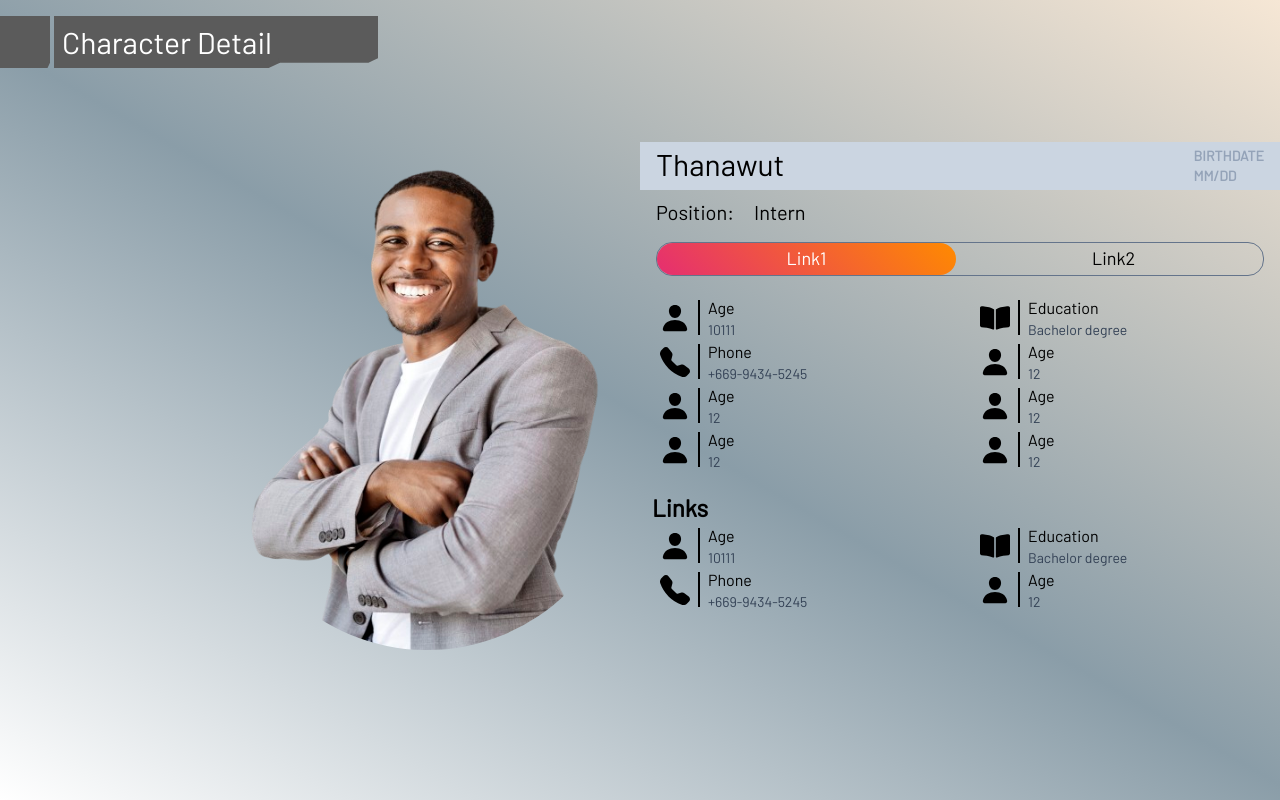
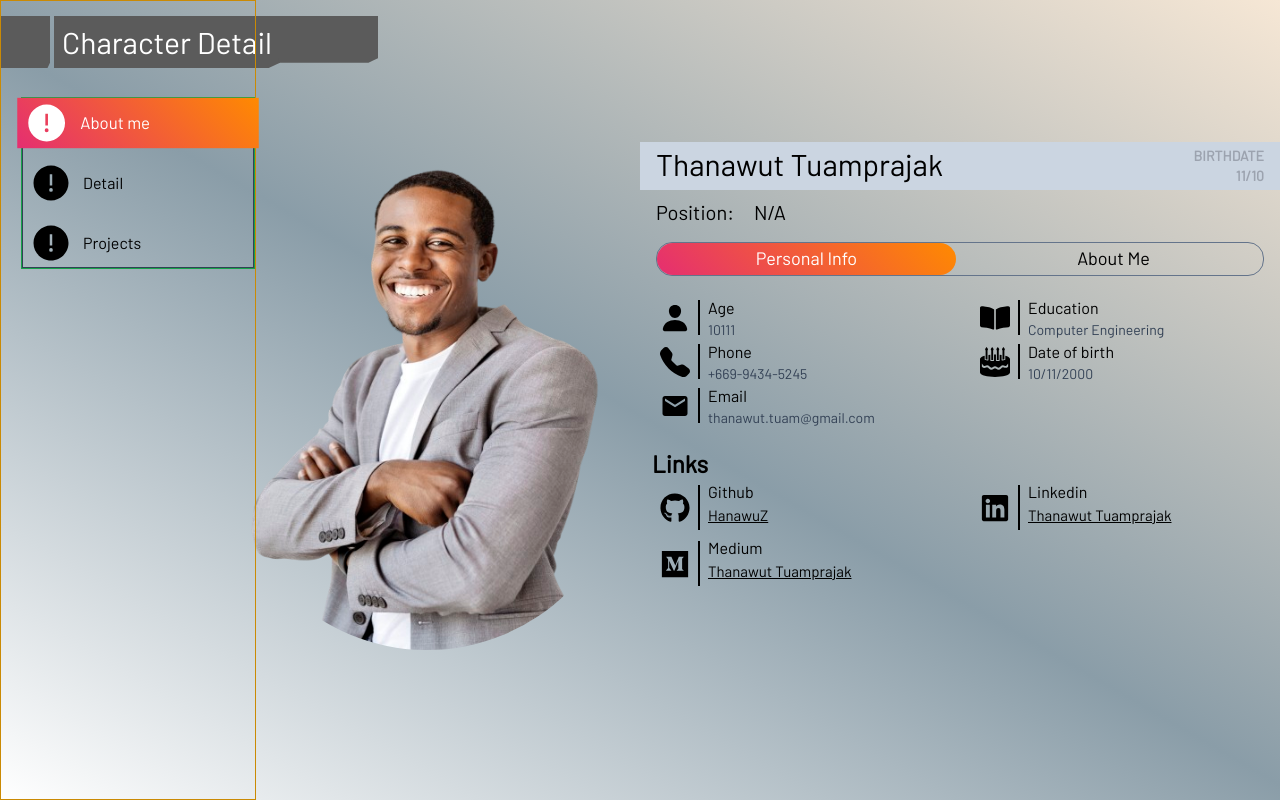
Before and after one commit to HanawuZ/hanawuz-profile-page-v2, a Next.js app: page / in a window 1280 px wide. Built offline with nearby package versions, Linux system fonts and the light colour scheme.

Commit message:
feat: edit detail apge

```diff
--- a/src/components/SidebarMenu/SidebarMenu.tsx
+++ b/src/components/SidebarMenu/SidebarMenu.tsx
@@ -10,8 +10,8 @@ const SidebarMenu = () => {
   const pathname = usePathname();
   const { screenWidth } = useProfileContext();
   return (
-    <div className={`ps-5 absolute w-full h-lvh border border-blue-500`}>
-      <div className='grid grid-cols-5 w-full h-lvh border border-slate-700' style={{zIndex:""}}>
+    <>
+      <div className={`border border-yellow-600 ps-5 w-1/5 absolute h-lvh`}>
         <div className='border border-green-600 mt-24'>
           <div className={`grid gap-y-3 border border-slate-700`}>
             <Link href="/" className={`${screenWidth > 900 ? '' : 'grid justify-center'} ${styles.sidebarMenu}`}>
@@ -43,21 +43,6 @@ const SidebarMenu = () => {
 
               </div>
             </Link>
-            <Link href="/experiences" className={`${screenWidth > 900 ? '' : 'grid justify-center'} ${styles.sidebarMenu}`}>
-              <div
-                className={`py-1 px-2 flex items-center`}
-                style={{
-                  background: pathname === '/experiences' ? 'linear-gradient(45deg, #e52e71, #ff8a00)' : '',
-                  transform: pathname === '/experiences' ? 'scale(1.05)' : '',
-                  color: pathname === '/experiences' ? 'white' : '',
-                  transition: '0.2s',
-                }}
-              >
-                <AiFillExclamationCircle size={40} />
-                <div className={`ms-3 flex items-center ${styles.sidebarMenuLabel}`}>Experiences</div>
-
-              </div>
-            </Link>
             <Link href="/projects" className={`${screenWidth > 900 ? '' : 'grid justify-center'} ${styles.sidebarMenu}`}>
               <div
                 className={`py-1 px-2 flex items-center`}
@@ -74,14 +59,12 @@ const SidebarMenu = () => {
             </Link>
           </div>
         </div>
-        <div className='col-span-4 border border-green-600'
-        style={{
-          zIndex:"-1"
-        }}></div>
       </div>
       {/*
-      <div className="min-[768px]:ms-20 h-lvh bg-blue-500 flex items-center">
-        <div className={`grid gap-y-3`}>
+    <div className={`ps-5 absolute w-full h-lvh`}>
+      <div className='grid grid-cols-5 w-full h-lvh' style={{ zIndex: "" }}>
+        <div className='border border-green-600 mt-24'>
+          <div className={`grid gap-y-3 border border-slate-700`}>
             <Link href="/" className={`${screenWidth > 900 ? '' : 'grid justify-center'} ${styles.sidebarMenu}`}>
               <div
                 className={`py-1 px-2 flex items-center`}
@@ -111,21 +94,6 @@ const SidebarMenu = () => {
 
               </div>
             </Link>
-          <Link href="/experiences" className={`${screenWidth > 900 ? '' : 'grid justify-center'} ${styles.sidebarMenu}`}>
-            <div
-              className={`py-1 px-2 flex items-center`}
-              style={{
-                background: pathname === '/experiences' ? 'linear-gradient(45deg, #e52e71, #ff8a00)' : '',
-                transform: pathname === '/experiences' ? 'scale(1.05)' : '',
-                color: pathname === '/experiences' ? 'white' : '',
-                transition: '0.2s',
-              }}
-            >
-              <AiFillExclamationCircle size={40} />
-              <div className={`ms-3 flex items-center ${styles.sidebarMenuLabel}`}>Experiences</div>
-
-            </div>
-          </Link>
             <Link href="/projects" className={`${screenWidth > 900 ? '' : 'grid justify-center'} ${styles.sidebarMenu}`}>
               <div
                 className={`py-1 px-2 flex items-center`}
@@ -141,8 +109,17 @@ const SidebarMenu = () => {
               </div>
             </Link>
           </div>
-      </div> */}
         </div>
+        <div className='col-span-4 border border-green-600'
+          style={{
+            zIndex: "-1"
+          }}>
+
+        </div>
+      </div>
+    </div>
+    */}
+    </>
   );
 };
 
--- a/src/pages/_app.tsx
+++ b/src/pages/_app.tsx
@@ -25,7 +25,7 @@ function Layout({ Component, pageProps }: any) {
   return (
     <>
       <Header />
-      {/* {screenWidth >= 768 && <SidebarMenu />} */}
+      {screenWidth >= 768 && <SidebarMenu />}
       <Component {...pageProps} />
     </>
   )
--- a/src/pages/detail/index.tsx
+++ b/src/pages/detail/index.tsx
@@ -1,5 +1,4 @@
-
-
+import styles from "./styles.module.css"
 
 const Detail = () => {
   return (
@@ -9,6 +8,25 @@ const Detail = () => {
         <div className="overflow-y-auto md:max-h-[80vh] md:px-10 px-5 border border-slate-700 w-full grid justify-self-center md:col-span-5">
           <div className="my-5">
             <text className="text-3xl"> Skills </text>
+            <div className="border md:px-20 lg:px-32 py-10 mt-3 gap-x-10 gap-y-3 grid lg:grid-cols-3 md:grid-cols-2">
+              <div className={`py-8 border border-blue-500 grid justify-center ${styles.skillCard}`}>
+                <img width="96" height="96" src="https://img.icons8.com/color/96/python--v1.png" alt="python--v1" />
+                <div className="border text-center text-xl"> Grid </div>
+              </div>
+              <div className={`py-8 border border-blue-500 grid justify-center ${styles.skillCard}`}>
+                <img width="96" height="96" src="https://img.icons8.com/color/96/python--v1.png" alt="python--v1" />
+                <div className="border text-center text-xl"> Grid </div>
+              </div>
+              <div className={`py-8 border border-blue-500 grid justify-center ${styles.skillCard}`}>
+                <img width="96" height="96" src="https://img.icons8.com/color/96/python--v1.png" alt="python--v1" />
+                <div className="border text-center text-xl"> Grid </div>
+              </div>
+              <div className={`py-8 border border-blue-500 grid justify-center ${styles.skillCard}`}>
+                <img width="96" height="96" src="https://img.icons8.com/color/96/python--v1.png" alt="python--v1" />
+                <div className="border text-center text-xl"> Grid </div>
+              </div>
+            </div>
+            {/*
             <div className="mt-3">
               <text className="text-xl"> Front-end development</text>
               <div className="ml-5">
@@ -59,9 +77,10 @@ const Detail = () => {
 
               </div>
             </div>
+            */}
           </div>
 
-          <div className="my-5">
+          {/* <div className="my-5">
             <text className="text-3xl"> Work Experiences</text>
             <div className="mt-3">
               <div className="border border-slate-700">
@@ -105,7 +124,7 @@ const Detail = () => {
                 </ul>
               </div>
             </div>
-          </div>
+          </div> */}
         </div>
       </div>
     </div>
--- /dev/null
+++ b/src/pages/detail/styles.module.css
@@ -0,0 +1,41 @@
+.skillCard {
+    margin-left: 3rem;
+    margin-right: 3rem;
+}
+
+@media (min-width:321px) and (max-width: 472px) {
+    .skillCard {
+        margin-left: 5rem;
+        margin-right: 5rem;
+    }
+}
+
+/* Media between 472px and 1024px */
+@media (min-width: 472px) and (max-width: 672px) {
+    .skillCard {
+        margin-left: 8rem;
+        margin-right: 8rem;
+    }
+}
+
+@media (min-width: 672px) and (max-width: 768px) {
+    .skillCard {
+        margin-left: 9rem;
+        margin-right: 9rem;
+    }
+}
+
+@media (min-width: 768px) and (max-width: 1025px) {
+    .skillCard {
+        margin-left: 0.3rem;
+        margin-right: 0.3rem;
+    }
+}
+
+@media (min-width: 1024px) {
+    .skillCard {
+        margin-left: 0.1rem;
+        margin-right: 0.1rem;
+    }
+
+}
--- a/src/pages/index.tsx
+++ b/src/pages/index.tsx
@@ -1,9 +1,14 @@
-import Image from "next/image";
 import { IoPerson } from "react-icons/io5";
 import { FaBookOpen } from "react-icons/fa";
-import { BsFillTelephoneFill } from "react-icons/bs";
+import { BsFillTelephoneFill, BsFillCake2Fill } from "react-icons/bs";
+import { MdEmail } from "react-icons/md";
+import { FaGithub, FaLinkedin, FaMedium } from "react-icons/fa";
+
+
+
 import { useState } from "react";
 import { useProfileContext } from "@/context/ProfileContext";
+import Image from "next/image";
 import Link from "next/link";
 const InfoRecord = ({ icon, label, value }: { icon: JSX.Element, label: string, value: string }) => {
   return (
@@ -18,7 +23,7 @@ const InfoRecord = ({ icon, label, value }: { icon: JSX.Element, label: string,
 };
 
 
-const InfoCard = ({ icon, label, value }: { icon: JSX.Element, label: string, value: string }) => {
+const InfoCard = ({ icon, label, value, href }: { icon: JSX.Element, label: string, value: string, href: string }) => {
   return (
     <div className="w-full ps-5 flex items-center">
       <div className="me-2">
@@ -34,11 +39,21 @@ const InfoCard = ({ icon, label, value }: { icon: JSX.Element, label: string, va
       />
       <div className="grid">
         <span>{label}</span>
-        <span className="text-sm text-slate-700">{value}</span>
+        {href ?
+          <Link
+            className={`link`}
+            href={href}
+          // Add hover effeect
+          >{value}</Link>
+          :
+          <span className="text-sm text-slate-700">{value}</span>
+        }
       </div>
     </div>
   );
 };
+
+
 
 
 
@@ -55,67 +70,6 @@ const Home = () => {
     setShowAboutMe(!showAboutMe)
     setShowBio(false)
   }
-
-  /*
-  <div className="pt-5 px-5 xl:pe-10 sm:pe-0 sm:ps-0 pb-5 h-full">
-            <div className="bg-slate-300 h-full border-2 rounded-lg border-slate-800">
-              <div className={`w-full pt-5`}>
-                <div className="lg:text-4xl text-3xl font-bold bg-slate-400 p-2 px-4">
-                  Thanawut
-                  Tuamprajak
-                </div>
-                <div className="text-2xl px-4">Intern</div>
-              </div>
-              <div className="mt-4 w-full md:px-4 px-3">
-                <div className="border border-slate-400 rounded-2xl grid grid-cols-2 gap-2">
-                  <button
-                    className="linkButton"
-                    onClick={toggleBio}
-                    style={{
-                      background: showBio
-                        ? 'linear-gradient(45deg, #e52e71, #ff8a00)'
-                        : 'linear-gradient(45deg, #ff8a00, #e52e71)',
-                      color: showBio ? 'white' : '',
-                      transform: !showBio ? 'translateX(105%)' : 'translateX(0)',
-                      transition: 'background 0.3s ease, transform 0.3s ease',
-                    }}
-                  >
-                    {showBio ? 'Link1' : 'Link2'}
-                  </button>
-                  <button
-                    onClick={toggleBio}
-                    style={{
-                      width: "100%", fontSize: "18px",
-                      transform: !showBio ? 'translateX(-100%)' : 'translateX(0)',
-                    }}
-                  >
-                    {showBio ? 'Link2' : 'Link1'}
-                  </button>
-                </div>
-              </div>
-              <div className="text-lg w-full md:px-4 px-5 mt-5 mb-5">
-                {showBio ?
-                  <div id="personal-info" className="md:mx-5 about-me-desc pt-2">
-                    <InfoRecord icon={<IoPerson />} label="Age" value="12" />
-                    <InfoRecord icon={<FaBookOpen />} label="Education" value="Bachelor degree" />
-                    <InfoRecord icon={<BsFillTelephoneFill />} label="Phone" value="+669-9434-5245" />
-                    <InfoRecord icon={<IoPerson />} label="Age" value="12" />
-                    <InfoRecord icon={<IoPerson />} label="Age" value="12" />
-                    <InfoRecord icon={<IoPerson />} label="Age" value="12" />
-                  </div>
-                  :
-                  <div id="about-me" className="py-2 px-5 text-justify">
-                    <p>
-                      Lorem ipsum dolor sit amet, consectetur adipiscing elit. Donec ultricies ac leo ac tempus. Aenean dictum eget massa at finibus. Phasellus nisl arcu, rutrum quis egestas euismod, bibendum id massa. Quisque at mi non sapien imperdiet eleifend id ac felis.
-                      imperdiet eleifend id ac felis.
-                    </p>
-                  </div>
-                }
-              </div>
-            </div>
-          </div>
-
-  */
 
   return (
     <div className="z-10 h-screen grid items-center">
@@ -137,19 +91,19 @@ const Home = () => {
             />
           </div>
         </div>
-        <div className=" md:col-span-3 border-slate-500">
+        <div className=" md:col-span-3">
           <div className="">
             <div className="flex mt-5 justify-between px-4 bg-slate-300 py-1">
-              <text className="text-3xl"> Thanawut </text>
-              <div className="text-sm text-slate-400 font-bold">
+              <text className="text-3xl"> Thanawut Tuamprajak</text>
+              <div className="text-sm text-gray-400 font-bold">
                 <div>BIRTHDATE</div>
-                <div>MM/DD</div>
+                <div className="flex w-full justify-end">11/10</div>
               </div>
             </div>
             <div className="mt-2">
               <div className="text-xl px-4 flex">
                 <span> Position:&nbsp;&nbsp;&nbsp;&nbsp;&nbsp;</span>
-                <span> Intern</span>
+                <span> N/A </span>
               </div>
             </div>
             <div>
@@ -167,7 +121,7 @@ const Home = () => {
                       // transition: 'background 0.3s ease, transform 0.3s ease',
                     }}
                   >
-                    {showBio ? 'Link1' : 'Link2'}
+                    {showBio ? 'Personal Info' : 'About Me'}
                   </button>
                   <button
                     onClick={toggleBio}
@@ -176,7 +130,7 @@ const Home = () => {
                       transform: !showBio ? 'translateX(-100%)' : 'translateX(0)',
                     }}
                   >
-                    {showBio ? 'Link2' : 'Link1'}
+                    {showBio ? 'About Me' : 'Personal Info'}
                   </button>
                 </div>
               </div>
@@ -185,23 +139,25 @@ const Home = () => {
               <div className="h-80">
                 <div className="mt-5">
                   <div className="grid md:grid-cols-2 justify-items-center">
-                    <InfoCard icon={<IoPerson size={30} />} label="Age" value="10111" />
-                    <InfoCard icon={<FaBookOpen size={30} />} label="Education" value="Bachelor degree" />
-                    <InfoCard icon={<BsFillTelephoneFill size={30} />} label="Phone" value="+669-9434-5245" />
-                    <InfoCard icon={<IoPerson size={30} />} label="Age" value="12" />
-                    <InfoCard icon={<IoPerson size={30} />} label="Age" value="12" />
-                    <InfoCard icon={<IoPerson size={30} />} label="Age" value="12" />
-                    <InfoCard icon={<IoPerson size={30} />} label="Age" value="12" />
-                    <InfoCard icon={<IoPerson size={30} />} label="Age" value="12" />
+                    <InfoCard icon={<IoPerson size={30} />} label="Age" value="10111" href="" />
+                    <InfoCard icon={<FaBookOpen size={30} />} label="Education" value="Computer Engineering" href="" />
+                    <InfoCard icon={<BsFillTelephoneFill size={30} />} label="Phone" value="+669-9434-5245" href="" />
+                    <InfoCard icon={<BsFillCake2Fill size={30} />} label="Date of birth" value="10/11/2000" href="" />
+                    <InfoCard icon={<MdEmail size={30} />} label="Email" value="thanawut.tuam@gmail.com" href="" />
+                    {/* <InfoCard icon={<IoPerson size={30} />} label="Age" value="12" /> */}
+                    {/* <InfoCard icon={<IoPerson size={30} />} label="Age" value="12" /> */}
+                    {/* <InfoCard icon={<IoPerson size={30} />} label="Age" value="12" /> */}
                   </div>
                 </div>
                 <div className="mt-5">
                   <text className="ps-3 font-bold text-2xl"> Links </text>
                   <div className="grid md:grid-cols-2 justify-items-center">
-                    <InfoCard icon={<IoPerson size={30} />} label="Age" value="10111" />
-                    <InfoCard icon={<FaBookOpen size={30} />} label="Education" value="Bachelor degree" />
-                    <InfoCard icon={<BsFillTelephoneFill size={30} />} label="Phone" value="+669-9434-5245" />
-                    <InfoCard icon={<IoPerson size={30} />} label="Age" value="12" />
+                    <InfoCard icon={<FaGithub size={30} />} label="Github" value="HanawuZ" href="https://github.com/HanawuZ" />
+                    <InfoCard icon={<FaLinkedin size={30} />} label="Linkedin" value="Thanawut Tuamprajak" href="www.linkedin.com/in/thanawut-tuamprajak-479144262" />
+                    <InfoCard icon={<FaMedium size={30} />} label="Medium" value="Thanawut Tuamprajak" href="https://medium.com/@thanawut.tuam" />
+                    {/* <InfoCard icon={<FaBookOpen size={30} />} label="Education" value="Bachelor degree" /> */}
+                    {/* <InfoCard icon={<BsFillTelephoneFill size={30} />} label="Phone" value="+669-9434-5245" /> */}
+                    {/* <InfoCard icon={<IoPerson size={30} />} label="Age" value="12" /> */}
                   </div>
                 </div>
               </div>
@@ -215,10 +171,10 @@ const Home = () => {
                     clipPath: "polygon(0 0, 95% 0, 100% 5%, 100% 100%, 5% 100%, 0 95%)"
                   }}
                 >
-                  Lorem ipsum dolor sit amet, consectetur adipiscing elit. Donec ultricies ac leo ac tempus. Aenean dictum eget massa at finibus. Phasellus nisl arcu, rutrum quis egestas euismod, bibendum id massa. Quisque at mi non sapien imperdiet eleifend id ac felis.
-                  <br></br>
-                  Lorem ipsum dolor sit amet, consectetur adipiscing elit. Donec ultricies ac leo ac tempus. Aenean dictum eget massa at finibus. Phasellus nisl arcu, rutrum quis egestas euismod, bibendum id massa. Quisque at mi non sapien imperdiet eleifend id ac felis.
-                  imperdiet eleifend id ac felis.
+                  As a novice developer with experience in the agile development process, I possess knowledge of software design,
+                  development, and testing. Proficient in implementing complex backend systems and creating intuitive, responsive
+                  websites, I am seeking for a back-end developer position which encompasses developing back-end application
+                  using Golang.
                 </p>
               </div>
             }
--- a/src/styles/globals.css
+++ b/src/styles/globals.css
@@ -62,4 +62,20 @@
   color: white;
 }
 
+.link {
+  color: black;
+  text-decoration: underline;
+  font-size: 15px;
+  width: 100%;
+  border: none;
+  height: 2rem;
+  border-color: black;
+  border-radius: 2rem;
+  transition: all 0.2s;
+}
+
+.link:hover {
+  color: white;
+}
+
 /* ---------------------+ Card Space +-------------------- */
```
Also changed, not shown: src/pages/references/index.tsx (added, +8 -0 lines). Lines whose indentation alone changed are shown as unchanged.
